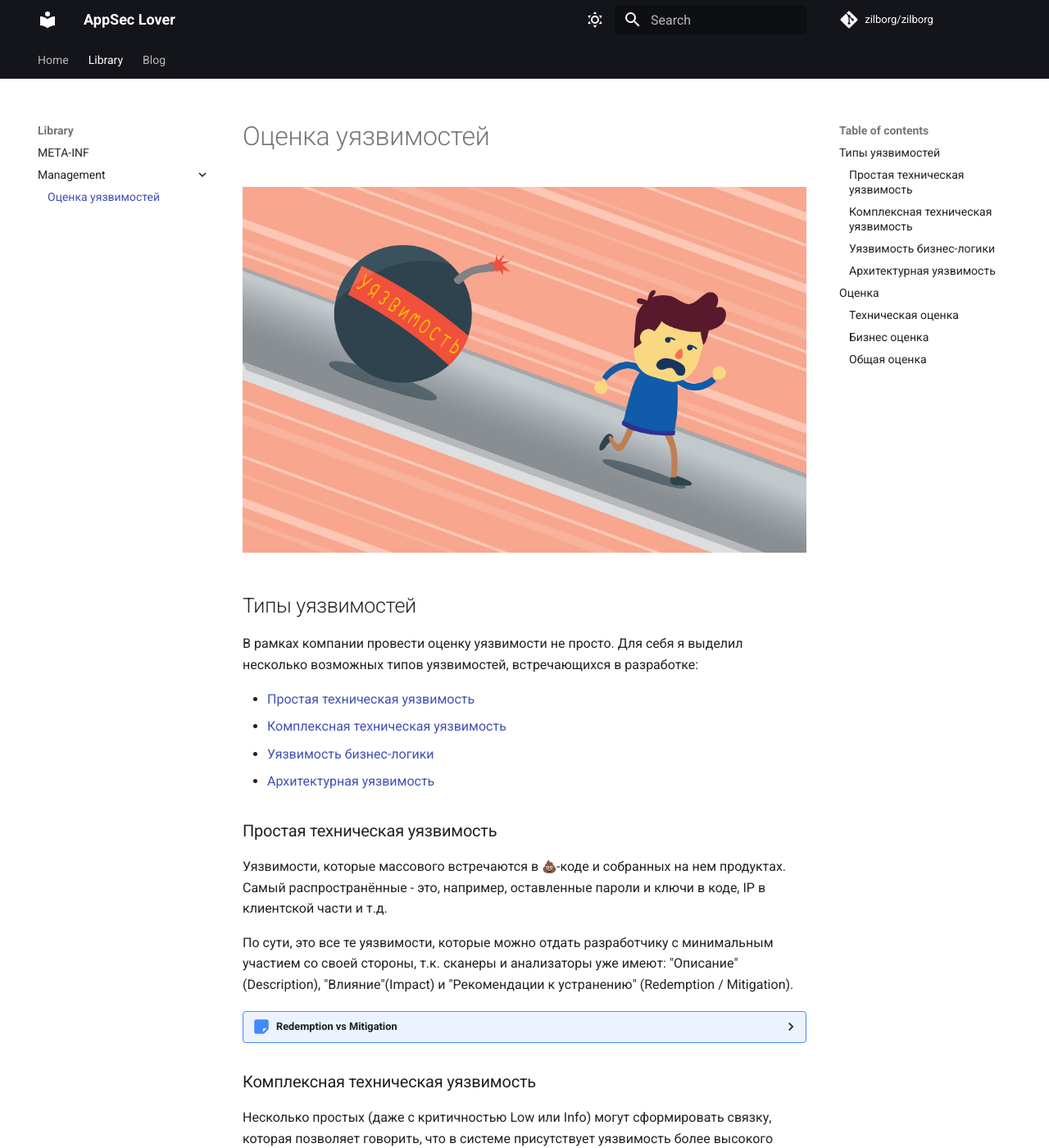
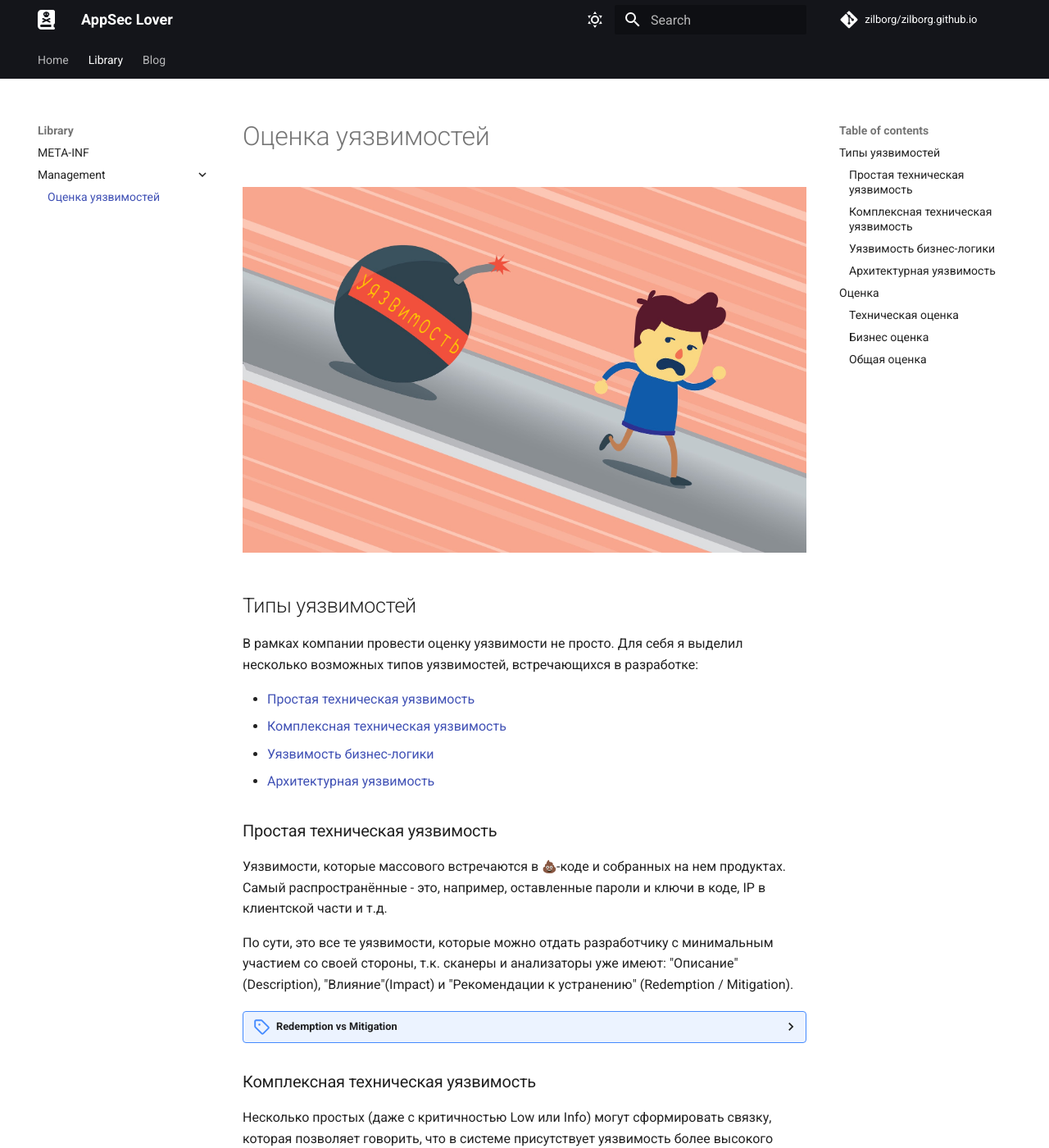
Before and after one commit to Zilborg/zilborg.github.io, an MkDocs documentation site: the page built from docs/library/Management/vulns_assessment.md, in a window 1280 px wide and 1400 px high. Shown: the whole window at 82% size. Built offline with MkDocs 1.6.1 and Material for MkDocs 9.7.7, drawn with Linux system fonts in a browser that asks for light colours; emoji names are drawn with the system emoji font; comment, search, counter and statistics services are not loaded.

Commit message:
Some minor updates

```diff
--- a/mkdocs.yml
+++ b/mkdocs.yml
@@ -5,8 +5,8 @@
 site_description: >-
   Personal conner of AppSec notes and other my interests.
 # Repository
-repo_name: zilborg/zilborg
-repo_url: https://github.com/zilborg/conner
+repo_name: zilborg/zilborg.github.io
+repo_url: https://github.com/zilborg.github.io
 edit_uri: ""
 
 # Copyright
@@ -49,29 +49,29 @@
         icon: material/weather-night
         name: Switch to dark mode
   icon:
+    logo: fontawesome/solid/book-dead
     admonition:
-      note: fontawesome/solid/sticky-note
-      abstract: fontawesome/solid/book
-      info: fontawesome/solid/info-circle
-      tip: fontawesome/solid/bullhorn
-      success: fontawesome/solid/check
-      question: fontawesome/solid/question-circle
-      warning: fontawesome/solid/exclamation-triangle
-      failure: fontawesome/solid/bomb
-      danger: fontawesome/solid/skull
-      bug: fontawesome/solid/robot
-      example: fontawesome/solid/flask
-      quote: fontawesome/solid/quote-left
+      note: octicons/tag-16
+      abstract: octicons/checklist-16
+      info: octicons/info-16
+      tip: octicons/squirrel-16
+      success: octicons/check-16
+      question: octicons/question-16
+      warning: octicons/alert-16
+      failure: octicons/x-circle-16
+      danger: octicons/zap-16
+      bug: octicons/bug-16
+      example: octicons/beaker-16
+      quote: octicons/quote-16
 
 # Plugins
 plugins:
-  - social
+  # - social
   - search:
       separator: "[\\s\\-,:!=\\[\\]()\"/]+|\\.(?!\\d)|&[lg]t;|(?!\\b)(?=[A-Z][a-z])"
       lang:
         - en
         - ru
-      prebuild_index: true
   # - minify:
   #     minify_html: true
   # - tags:
--- a/overrides/home/assets/home.css
+++ b/overrides/home/assets/home.css
@@ -265,11 +265,6 @@
     width: .9rem
 }
 
-[data-md-color-scheme=slate] .md-typeset .mdx-iconsearch-result__item img[src*=squidfunk] {
-    -webkit-filter: invert(1);
-    filter: invert(1)
-}
-
 .md-typeset .mdx-premium p {
     margin: 2em 0;
     text-align: center
```
Also changed, not shown: docs/library/Management/vulns_assessment.md (+1 -1 lines), 1 other file.
